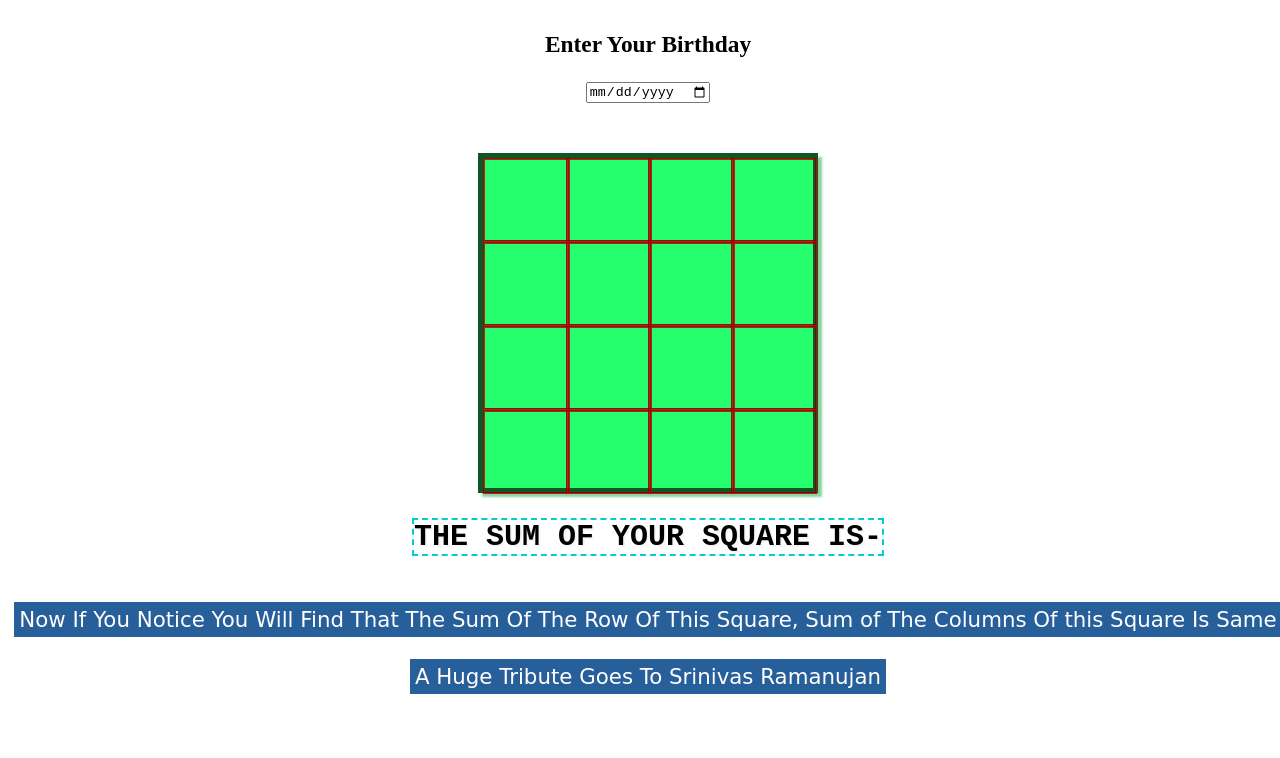
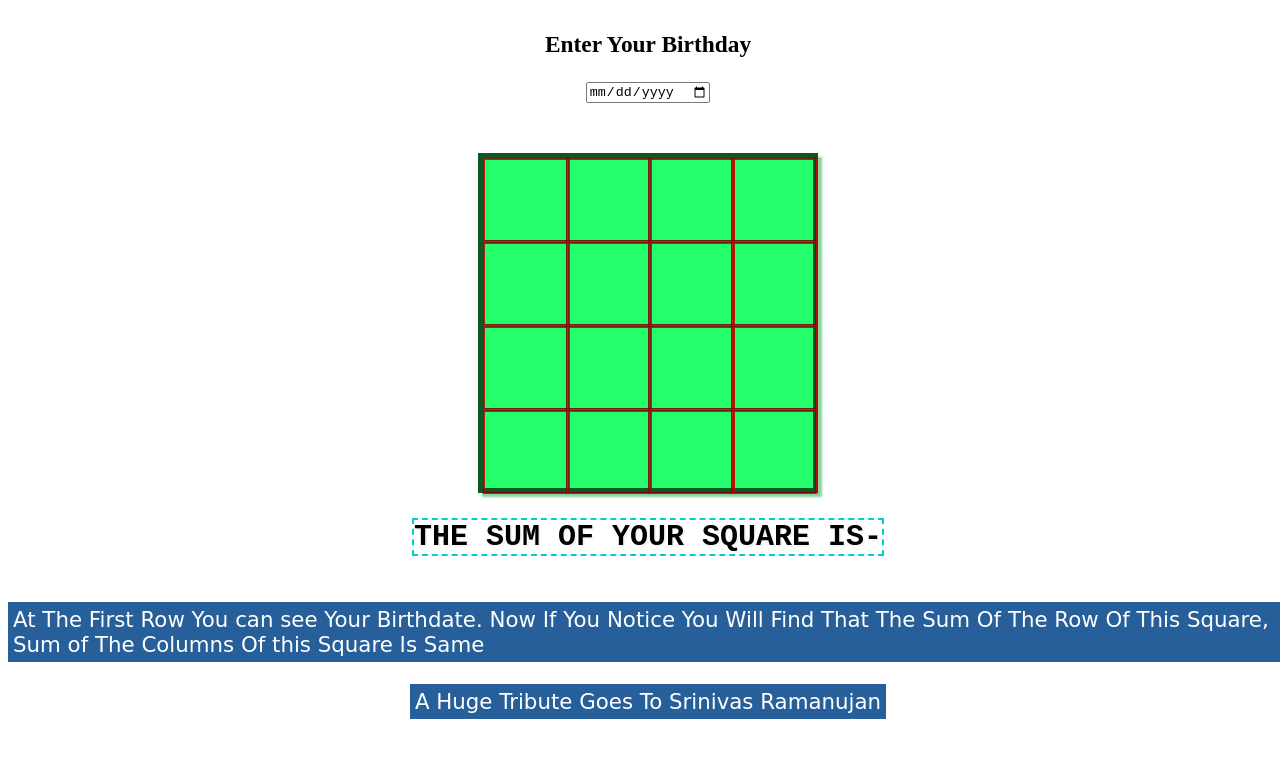
Before and after one commit to AishikMondal/Magic-Square, a plain HTML site: page index.html in a window 1280 px wide. Drawn offline with Linux system fonts and the light colour scheme.

Commit message:
auto publish 1670345658109

```diff
--- a/index.html
+++ b/index.html
@@ -38,7 +38,7 @@
 
   </div>
   <h2>THE SUM OF YOUR SQUARE IS-    <strong id="sum"></strong></h2>
-  <p>Now If You Notice You Will Find That The Sum Of The Row Of This Square, Sum of The Columns Of this Square Is Same</p>
+  <p>At The First Row You can see Your Birthdate. Now If You Notice You Will Find That The Sum Of The Row Of This Square, Sum of The Columns Of this Square Is Same</p>
   <footer>
     A Huge Tribute Goes To Srinivas Ramanujan
   </footer>
```
